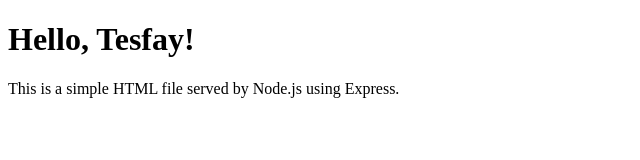
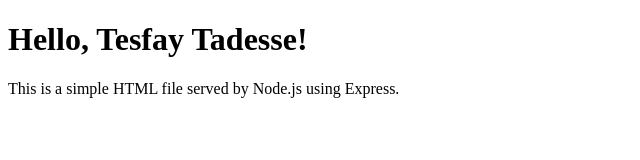
Before and after one commit to tesfai80/my-node-project, a website: page index.html in a window 1280 px wide. Shown: the whole page, without its empty margins (0-640 px from the left). Drawn offline with Linux system fonts and the light colour scheme.

Commit message:
last name added

```diff
--- a/index.html
+++ b/index.html
@@ -6,7 +6,7 @@
     <title>My Node Project</title>
 </head>
 <body>
-    <h1>Hello, Tesfay!</h1>
+    <h1>Hello, Tesfay Tadesse!</h1>
     <p>This is a simple HTML file served by Node.js using Express.</p>
 </body>
 </html>
```
